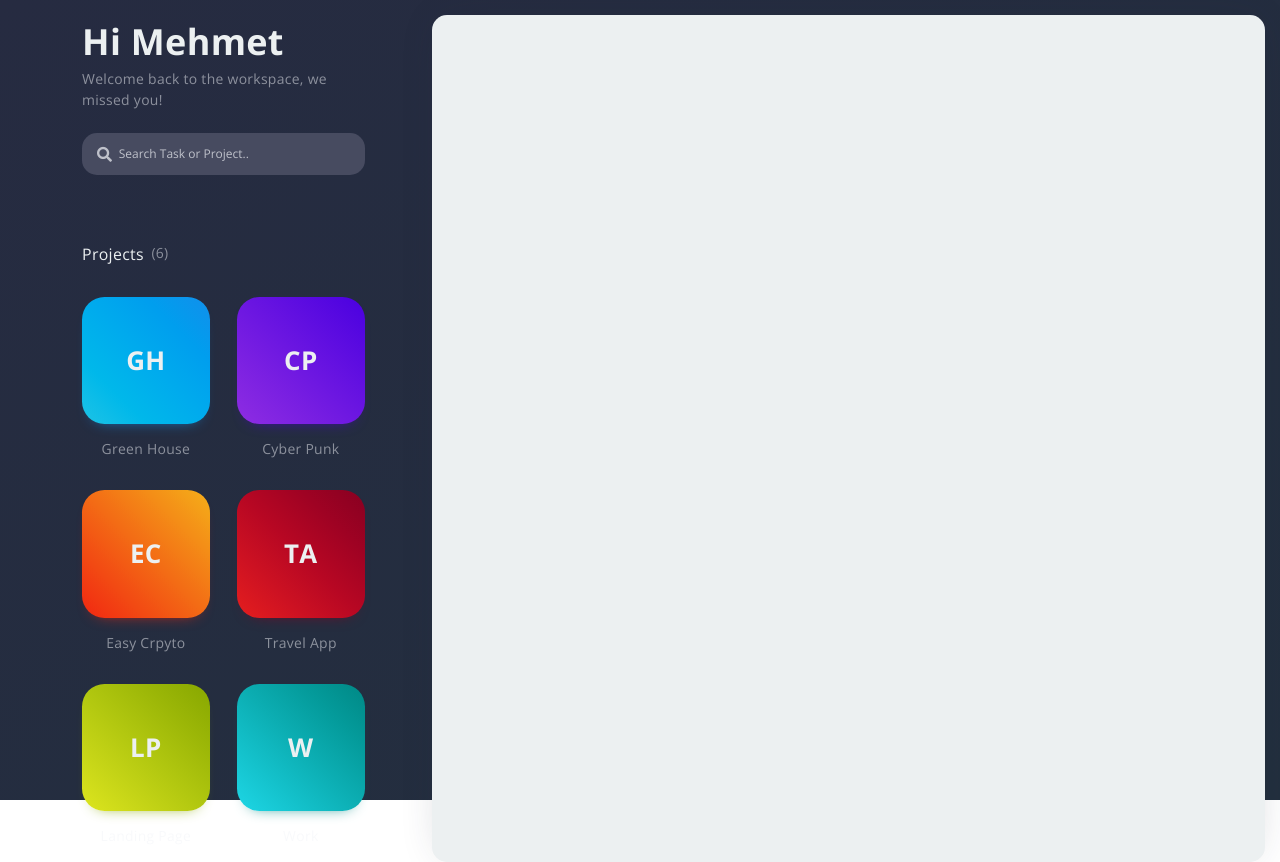
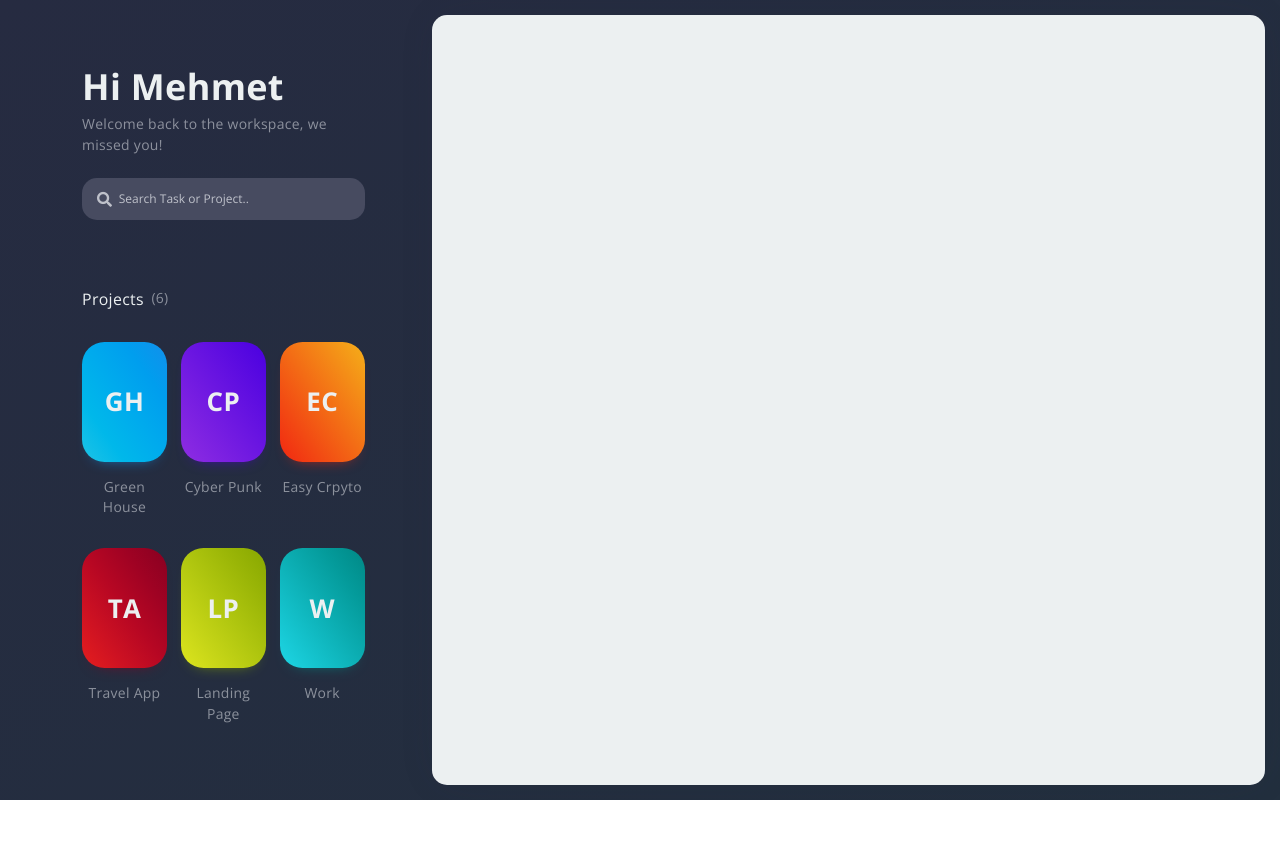
Before and after one commit to mehmetpekcan/todo-app, a Vue app: page / in a window 1280 px wide. After the commit the page ends 800 px from the top, so only its background shows below. Built offline with nearby package versions, Linux system fonts and the light colour scheme.

Commit message:
Style issue fixed

```diff
--- a/src/components/ProjectCard.vue
+++ b/src/components/ProjectCard.vue
@@ -28,8 +28,7 @@ export default {
   cursor: pointer;
 
   .project--card {
-    width: 8.5rem;
-    height: 8.5rem;
+    height: 8rem;
     color: $white;
     border-radius: 1.5rem;
   }
--- a/src/layouts/Home.vue
+++ b/src/layouts/Home.vue
@@ -14,7 +14,7 @@
             <div>
               <p class="d-flex font-size-16 text-white mt-5">Projects <span class="font-size-14 text-light ml-2">({{ mockCards.length }})</span></p>
               <div class="d-flex flex-wrap justify-content-between">
-                <div v-for="(item, key) in mockCards" :key="key" class="my-3">
+                <div v-for="(item, key) in mockCards" :key="key" class="my-3" style="width: 30%;">
                   <project-card :project="item" />
                 </div>
               </div>
```
